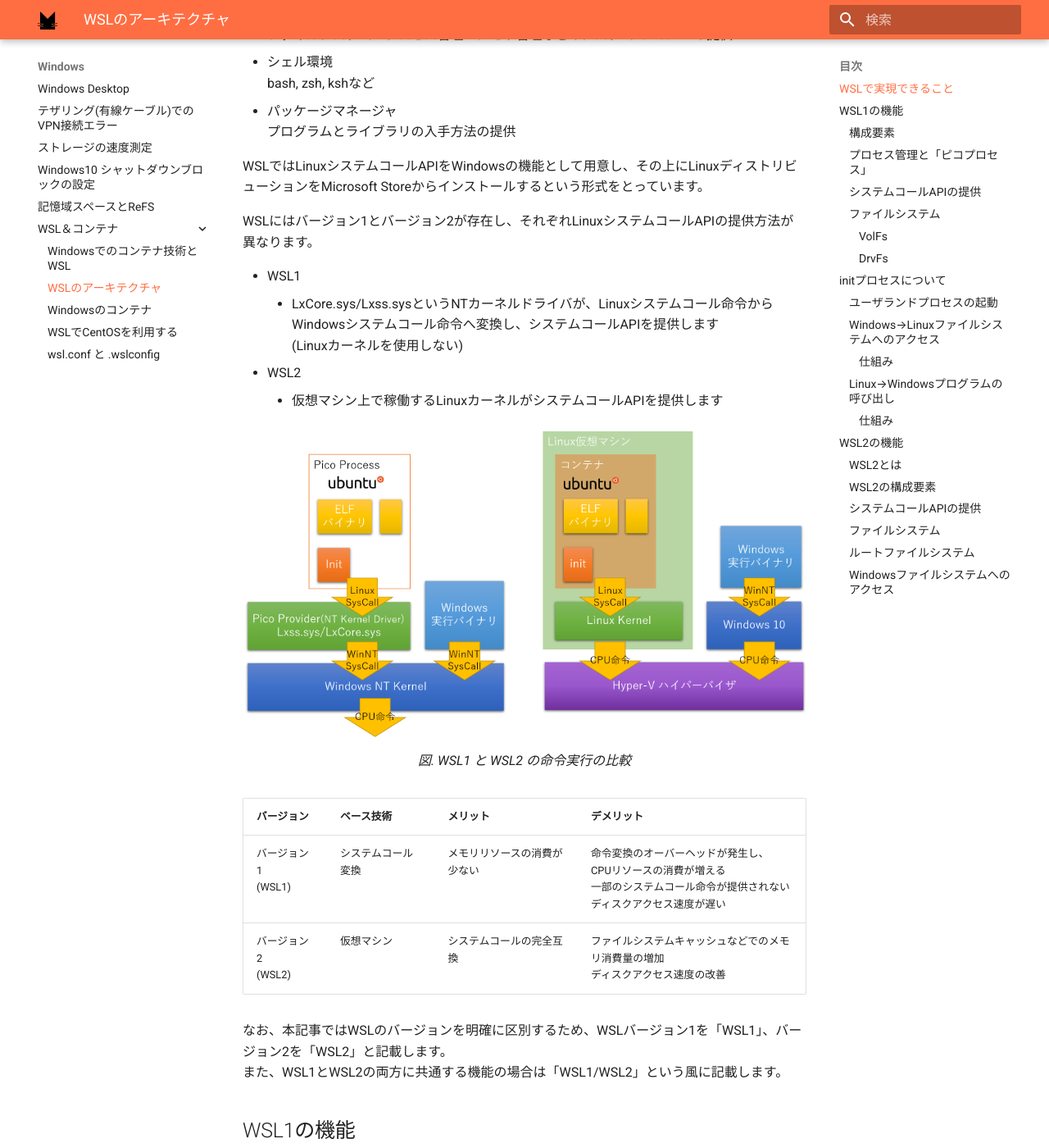
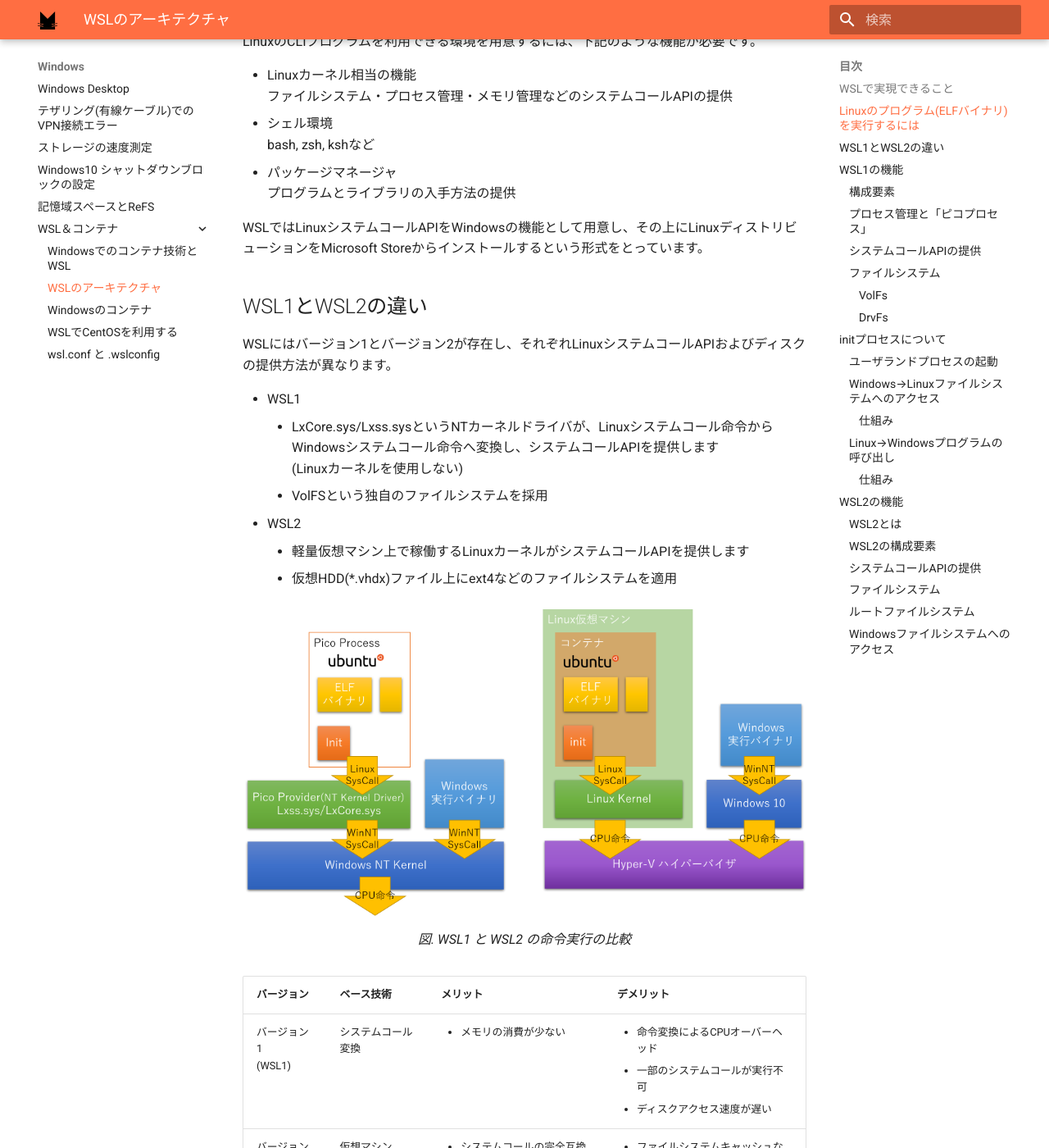
Before and after one commit to roy-n-roy/roy-n-roy.github.io, an MkDocs documentation site: the page built from docs/Windows/WSL＆コンテナ/Architecture.md, in a window 1280 px wide and 1400 px high, scrolled down 476 px. Shown: the whole window at 82% size. Built offline with MkDocs 1.6.1 and Material for MkDocs 9.7.7, drawn with Linux system fonts in a browser that asks for light colours; comment, search, counter and statistics services are not loaded; some of the changed text lies outside the part shown.

Commit message:
WSLアーキテクチャのページを編集

```diff
--- a/docs/Windows/WSL＆コンテナ/Architecture.md
+++ b/docs/Windows/WSL＆コンテナ/Architecture.md
@@ -5,9 +5,10 @@
 Windowsでは「Portable Executable」という形式の実行ファイルのみを動作させることができます。
 しかし、Linuxなどで利用されている実行ファイルは「Executable and Linkable Format(ELF)」と呼ばれる形式であるため、通常はWindows上で動作させることはできません。
 
+## Linuxのプログラム(ELFバイナリ)を実行するには
 LinuxのCLIプログラムを利用できる環境を用意するには、下記のような機能が必要です。
 
-* Linuxカーネルの機能
+* Linuxカーネル相当の機能
 	ファイルシステム・プロセス管理・メモリ管理などのシステムコールAPIの提供
 * シェル環境
 	bash, zsh, kshなど
@@ -16,13 +17,16 @@
 
 WSLではLinuxシステムコールAPIをWindowsの機能として用意し、その上にLinuxディストリビューションをMicrosoft Storeからインストールするという形式をとっています。
 
-WSLにはバージョン1とバージョン2が存在し、それぞれLinuxシステムコールAPIの提供方法が異なります。
+## WSL1とWSL2の違い
+WSLにはバージョン1とバージョン2が存在し、それぞれLinuxシステムコールAPIおよびディスクの提供方法が異なります。
 
 * WSL1
 	* LxCore.sys/Lxss.sysというNTカーネルドライバが、Linuxシステムコール命令からWindowsシステムコール命令へ変換し、システムコールAPIを提供します
 		(Linuxカーネルを使用しない)
+	* VolFSという独自のファイルシステムを採用
 * WSL2
-	* 仮想マシン上で稼働するLinuxカーネルがシステムコールAPIを提供します
+	* 軽量仮想マシン上で稼働するLinuxカーネルがシステムコールAPIを提供します
+	* 仮想HDD(*.vhdx)ファイル上にext4などのファイルシステムを適用
 
 <figure style="text-align: center;">
 <a href="/imgs/windows_wsl_compare.png" data-lightbox="windows_wsl_arch"><img src="/imgs/windows_wsl_compare.png" /></a>
@@ -31,8 +35,8 @@
 
 | バージョン            | ベース技術         | メリット | デメリット |
 | --------------------- | ------------------ | -------- | ---------- |
-| バージョン1<br>(WSL1) | システムコール変換 | メモリリソースの消費が少ない | 命令変換のオーバーヘッドが発生し、<br>CPUリソースの消費が増える<br>一部のシステムコール命令が提供されない<br>ディスクアクセス速度が遅い |
-| バージョン2<br>(WSL2) | 仮想マシン         | システムコールの完全互換<br> | ファイルシステムキャッシュなどでのメモリ消費量の増加<br>ディスクアクセス速度の改善 |
+| バージョン1<br>(WSL1) | システムコール変換 | <ul><li>メモリの消費が少ない</li></ul> | <ul><li>命令変換によるCPUオーバーヘッド</li><li>一部のシステムコールが実行不可</li><li>ディスクアクセス速度が遅い</li></ul> |
+| バージョン2<br>(WSL2) | 仮想マシン         | <ul><li>システムコールの完全互換</li><li>(WSL1と比較して)ディスクアクセス速度の改善</li></ul> | <ul><li>ファイルシステムキャッシュなどでのメモリ消費量の増加</li></ul> |
 
 
 なお、本記事ではWSLのバージョンを明確に区別するため、WSLバージョン1を「WSL1」、バージョン2を「WSL2」と記載します。
```
